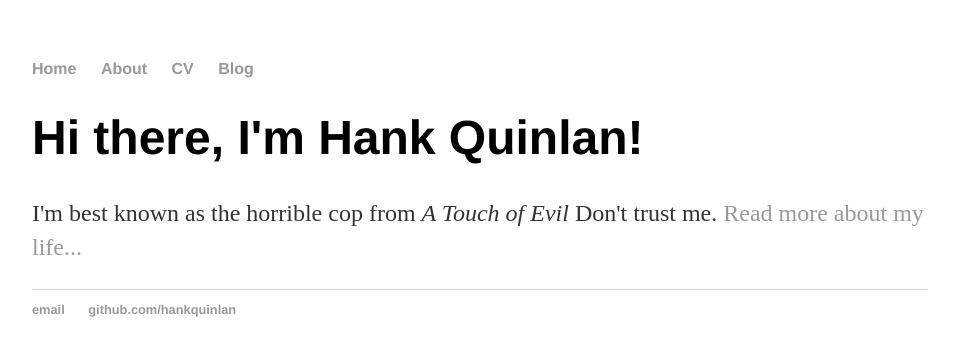
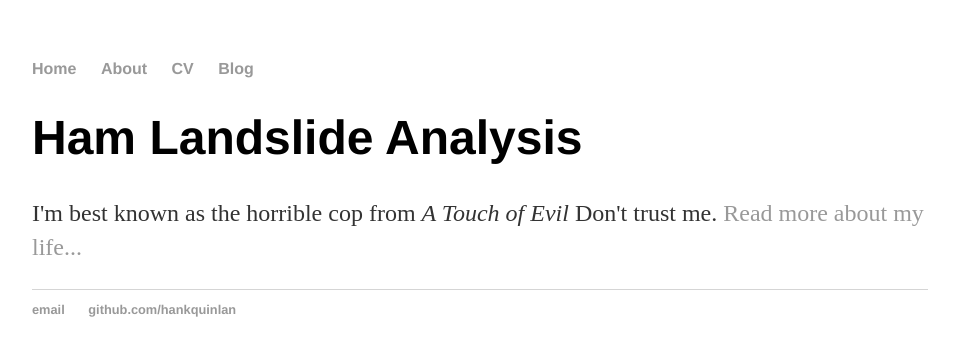
Before and after one commit to HAMLandslideAnalysis/HAMLandslideAnaylsis, a Jekyll site: the page built from index.html, in a window 1280 px wide. Shown: the top 356 px of the page, without its empty margins (160-1115 px from the left). Built offline with Jekyll 4.4.1, drawn with Linux system fonts in a browser that asks for light colours.

Commit message:
Added our org name

```diff
--- a/index.html
+++ b/index.html
@@ -1,8 +1,8 @@
 ---
 layout: default
-title: Hank Quinlan, Horrible Cop
+title: HAM Landslide Analysis
 ---
 <div class="blurb">
-	<h1>Hi there, I'm Hank Quinlan!</h1>
+	<h1>Ham Landslide Analysis</h1>
 	<p>I'm best known as the horrible cop from <em>A Touch of Evil</em> Don't trust me. <a href="/about">Read more about my life...</a></p>
 </div><!-- /.blurb -->
```
